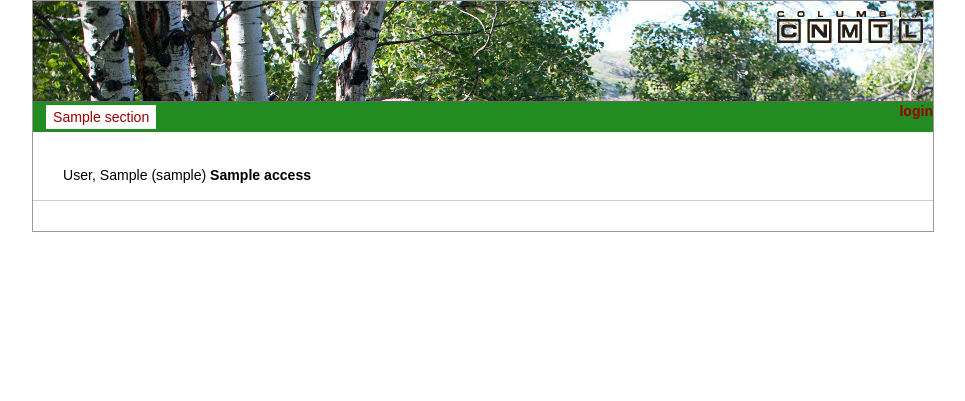
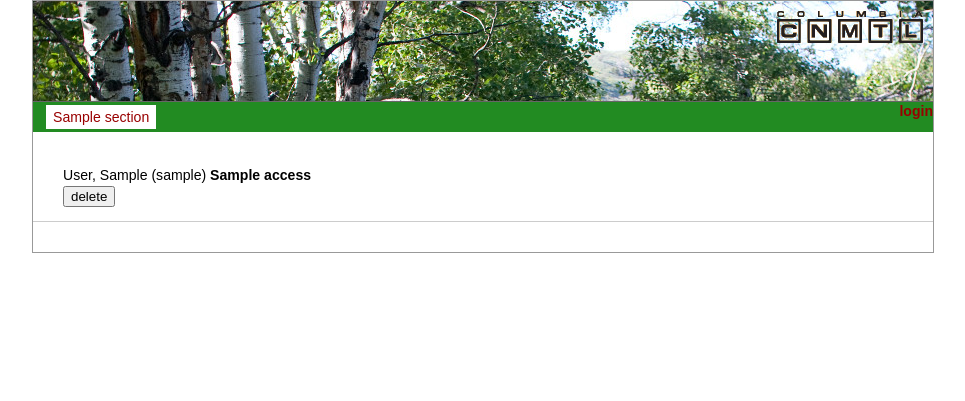
Before and after one commit to ccnmtl/forest, a Django app: template templates/main/edit_stand_user.html in a window 1280 px wide. Shown: the top 401 px of the page, without its empty margins (157-1122 px from the left). Run offline with Django 3.2, Linux system fonts and the light colour scheme; the template is opened without the code that fills it: most values are stand-ins (such as "Sample title", 1, 10 or a date in 2020).

Commit message:
delete user

```diff
--- a/main/views.py
+++ b/main/views.py
@@ -198,7 +198,9 @@ def edit_stand_user(request,id):
 @login_required
 @stand_admin()
 def delete_stand_user(request,id):
-    return dict(standuser = StandUser.objects.get(id=id))
+    standuser = StandUser.objects.get(id=id)
+    standuser.delete()
+    return HttpResponseRedirect("/_stand/users/")
 
 
 @login_required
--- a/templates/main/edit_stand_user.html
+++ b/templates/main/edit_stand_user.html
@@ -9,4 +9,8 @@
 {% endif %}
 
 <b>{{standuser.access}}</b>
+
+<form action="delete/" method="post">
+<input type="submit" value="delete" />
+</form>
 {% endblock %}
```
